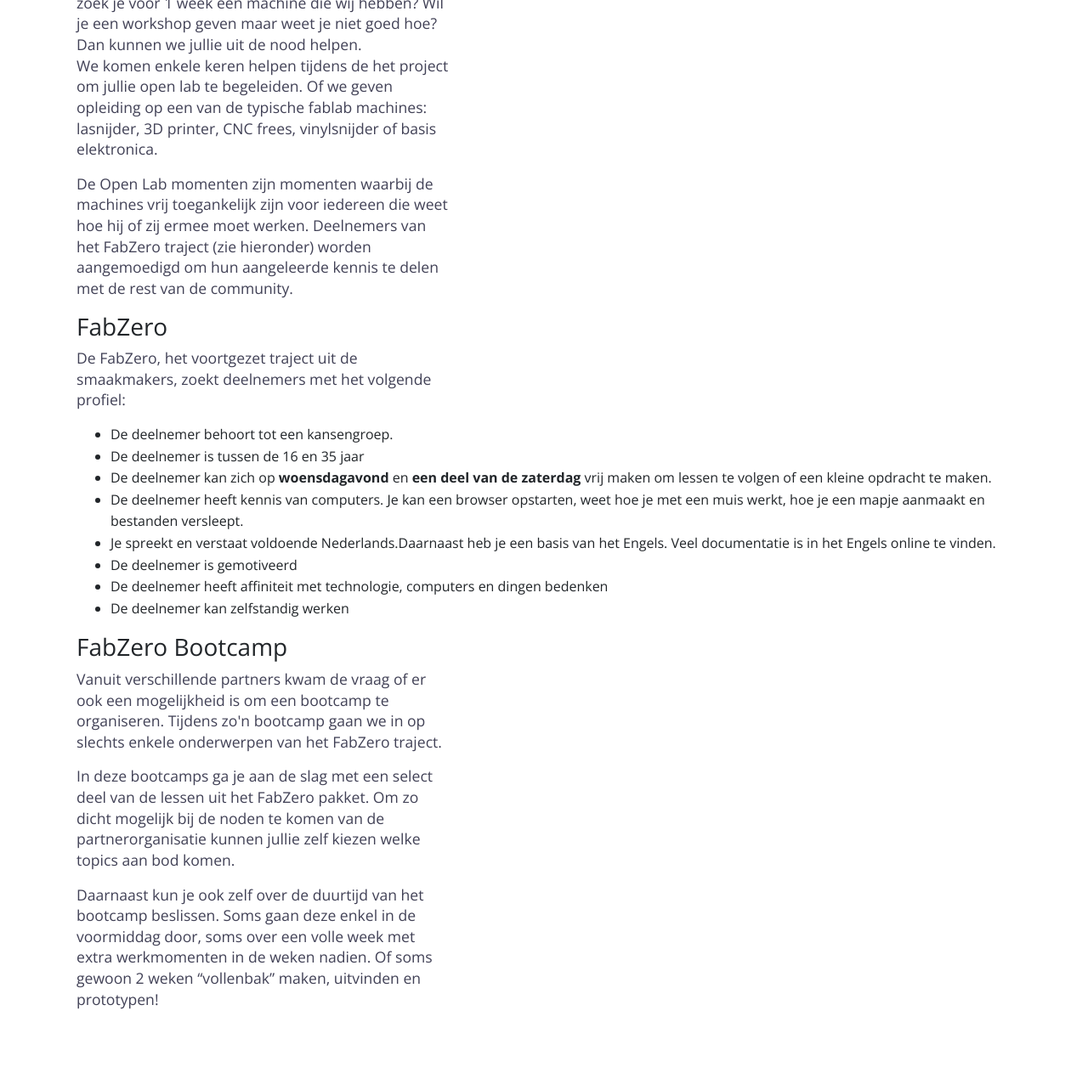
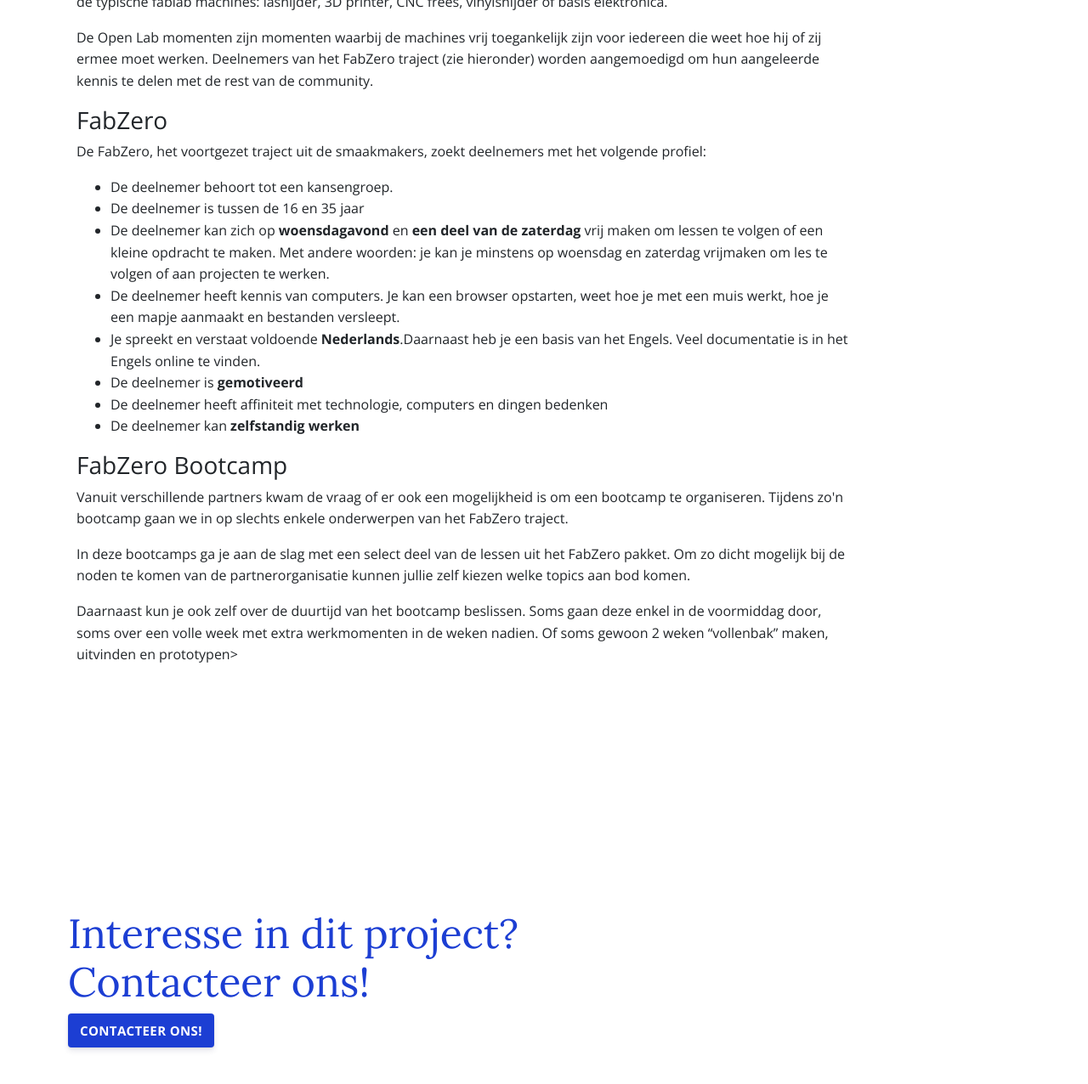
Before and after one commit to IngegnoMakerSpace/inclusievekets, a Jekyll site: the page built from services.html, in a window 1280 px wide and 1400 px high, scrolled down 1525 px. Shown: the top 1276 px of the window at 85% size. Built offline with Jekyll 4.4.1, drawn with Linux system fonts in a browser that asks for light colours; some of the changed text lies outside the part shown.

Commit message:
update website

```diff
--- a/_includes/main-menu.html
+++ b/_includes/main-menu.html
@@ -1,9 +1,15 @@
 <div id="main-menu" class="main-menu">
   <ul>
     <li><a href="{{site.baseurl}}/team/" class="{% if page.url contains 'team' %}current{% endif %}">Over ons</a></li>
+
     <li><a href="{{site.baseurl}}/services/" class="{% if page.url contains 'services' %}current{% endif %}">Voor partners</a></li>
+
     <li><a href="{{site.baseurl}}/testimonials/" class="{% if page.url contains 'testimonials' %}current{% endif %}">Voor deelnemers</a></li>
+
+
+
       <li><a href="{{site.baseurl}}/kalender/" class="{% if page.url contains 'kalendert' %}current{% endif %}">Agenda</a></li>
+
     <li><a href="{{site.baseurl}}/contact/" class="{% if page.url contains 'contact' %}current{% endif %}">Contact</a></li>
   </ul>
 </div>
--- a/index.html
+++ b/index.html
@@ -7,7 +7,9 @@
 <div class="intro pb-4">
   <div class="container">
     <h1>Inclusieve KET's</h1>
-    <p>We want people to be able to reach a point where they become independent thinkers and self sufficient builders.</p>
+    <p>"We want people to be able to reach a point where they become independent thinkers and self sufficient builders." <br><br>
+
+        <b>Fran Sanchez - Beachlab</b></p>
   </div>
 </div>
 
--- a/services.html
+++ b/services.html
@@ -34,23 +34,28 @@
   </div>
 
 <!-- Wie zoeken we?-->
-
 <div class="intro">
-  <div class="container">
+ <div class="container pt-6 pt-md-1">
     <div class="row">
-      <div class="col-12">
+      <div class="col-12 ">
         <h1>Wie is onze doelgroep?</h1>
-
+       </div>
+   </div>
+  </div>
+</div>
+<div class="intro-med  container pt-10 pt-md-10">
+  <div class="row">
+    <div class="col-12 col-md-10">
             <h3>Smaakmakers</h3>
                 <p>
-          De smaakmaker workshops zijn open voor iedereen en zijn bedoeld om nieuwe technologieën zoals 3D printen en (basis) elektronica naar een brede basis van geïnteresseerden te brengen. <br>
+                    De smaakmaker workshops zijn open voor <b>iedereen</b> en zijn bedoeld om nieuwe technologieën zoals 3D printen en (basis) elektronica naar een brede basis van geïnteresseerden te brengen. <br>
                     Zoek je een activiteit voor jouw organisatie, een teambuilding of heb je gewoon interesse in een van onze workshops, contacteer ons dan zeker. <br>
                     Onder <a href="https://ingegnomakerspace.github.io/inclusievekets/services/smaakmakers/">smaakmakers</a> vind je de volledige lijst van mogelijke workshops terug.
-
                 </p>
 
             <h3>Open Lab's</h3>
-          <p>We helpen partner organisaties bij de opstart van hun eigen Open FabLab. Heb je een vraag, zit je vast, zoek je voor 1 week een machine die wij hebben? Wil je een workshop geven maar weet je niet goed hoe? Dan kunnen we jullie uit de nood helpen. <br>
+                <p>
+                    We helpen partner organisaties bij de opstart van hun eigen Open FabLab. Heb je een vraag, zit je vast, zoek je voor 1 week een machine die wij hebben? Wil je een workshop geven maar weet je niet goed hoe? Dan kunnen we jullie uit de nood helpen. <br>
                     We komen enkele keren helpen tijdens de het project om jullie open lab te begeleiden. Of we geven opleiding op een van de typische fablab machines: lasnijder, 3D printer, CNC frees, vinylsnijder of basis elektronica.
                 </p>
 
@@ -59,44 +64,52 @@
                 </p>
 
             <h3>FabZero</h3>
-          <p>De FabZero, het voortgezet traject uit de smaakmakers, zoekt deelnemers met het volgende profiel:
+                <p>
+                    De FabZero, het voortgezet traject uit de smaakmakers, zoekt deelnemers met het volgende profiel:
                         <ul>
                             <li>De deelnemer behoort tot een kansengroep.</li>
                             <li>De deelnemer is tussen de 16 en 35 jaar</li>
-              <li>De deelnemer kan zich op <strong>woensdagavond</strong> en <strong>een deel van de zaterdag</strong> vrij maken om lessen te volgen of een kleine opdracht te maken.</li>
+                            <li>De deelnemer kan zich op <strong>woensdagavond</strong> en <strong>een deel van de zaterdag</strong> vrij maken om lessen te volgen of een kleine opdracht te maken. Met andere woorden: je kan je minstens op woensdag en zaterdag vrijmaken om les te volgen of aan projecten te werken.</li>
                             <li>De deelnemer heeft kennis van computers. Je kan een browser opstarten, weet hoe je met een muis werkt, hoe je een mapje aanmaakt en bestanden versleept. </li>
-              <li>Je spreekt en verstaat voldoende Nederlands.Daarnaast heb je een basis van het Engels. Veel documentatie is in het Engels online te vinden.</li>
-              <li>De deelnemer is gemotiveerd</li>
+                            <li>Je spreekt en verstaat voldoende <b>Nederlands</b>.Daarnaast heb je een basis van het Engels. Veel documentatie is in het Engels online te vinden.</li>
+                            <li>De deelnemer is <b>gemotiveerd</b></li>
                             <li>De deelnemer heeft affiniteit met technologie, computers en dingen bedenken</li>
-              <li>De deelnemer kan zelfstandig werken</li>
+                            <li>De deelnemer kan <b>zelfstandig werken</b></li>
                         </ul>
-
-
             <h3>FabZero Bootcamp</h3>
-            <p>Vanuit verschillende partners kwam de vraag of er ook een mogelijkheid is om een bootcamp te organiseren. Tijdens zo'n bootcamp gaan we in op slechts enkele onderwerpen van het FabZero traject.
+                <p>
+                    Vanuit verschillende partners kwam de vraag of er ook een mogelijkheid is om een bootcamp te organiseren. Tijdens zo'n bootcamp gaan we in op slechts enkele onderwerpen van het FabZero traject.
                 </p>
 
                 <p>
-          In deze bootcamps ga je aan de slag met een select deel van de lessen uit het FabZero pakket. Om zo dicht mogelijk bij de noden te komen van de partnerorganisatie kunnen jullie zelf kiezen welke topics aan bod komen.</p>
+                    In deze bootcamps ga je aan de slag met een select deel van de lessen uit het FabZero pakket. Om zo dicht mogelijk bij de noden te komen van de partnerorganisatie kunnen jullie zelf kiezen welke topics aan bod komen.
+                </p>
 
-          <p>Daarnaast kun je ook zelf over de duurtijd van het bootcamp beslissen. Soms gaan deze enkel in de voormiddag door, soms over een volle week met extra werkmomenten in de weken nadien. Of soms gewoon 2 weken “vollenbak” maken, uitvinden en prototypen!
+                <p>
+                    Daarnaast kun je ook zelf over de duurtijd van het bootcamp beslissen. Soms gaan deze enkel in de voormiddag door, soms over een volle week met extra werkmomenten in de weken nadien. Of soms gewoon 2 weken “vollenbak” maken, uitvinden en prototypen>
+                </p>
+      </div>
+    </div>
+  </div>
+</div>
 
-          </p>
+
+  <!-- Interesse, contacteer ons-->
+
+<div class="intro">
+ <div class="container pt-6 pt-md-1">
+    <div class="row">
+      <div class="col-12 ">
+        <h1>Interesse in dit project? Contacteer ons!</h1>
+          <div class="call-box-bottom">
+        <a href="mailto:{{ site.data.contact.email }}" class="button">Contacteer ons!</a>
     </div>
        </div>
    </div>
   </div>
 </div>
 
-  <!-- Interesse, contacteer ons-->
-<div class="intro">
-  <div class="container">
-        <h1>Interesse in dit project? Contacteer ons!</h1>
-           <div class="call-box-bottom">
-                <a href="mailto:{{ site.data.contact.email }}" class="button">Contacteer ons!</a>
-          </div>
-      </div>
-</div>
+
 
     <!--Onze partners voorstellen<-->
 
@@ -225,6 +238,19 @@
           </div>
       </div>
     </div>
+       <!--Bulb werkhuis-->
+     <div class="col-12 col-md-6 col-lg-4 mb-2">
+    <div class="feature">
+     <h2 class="feature-title">Bulb Werkhuis - Muide (Gent)</h2>
+        <div class="feature-content">
+          <p>
+              <a href="https://www.facebook.com/bulb.gent/">
+              <img border="0" alt="Dig-IT" src="../assets/images/partners/bulb.jpg" style="float:center;width:200px;height:auto;">
+              </a>
+            </p>
+          </div>
+      </div>
+    </div>
 
 
     </div>
```
Also changed, not shown: _services/FabZero.md (+10 -10 lines), _team/Benny-malengier.md (+1 -1 lines), _team/Cristina.md (+1 -1 lines), assets/images/partners/bulb.jpg (added), images/team/benny.jpg (added). Lines whose indentation alone changed are shown as unchanged.
